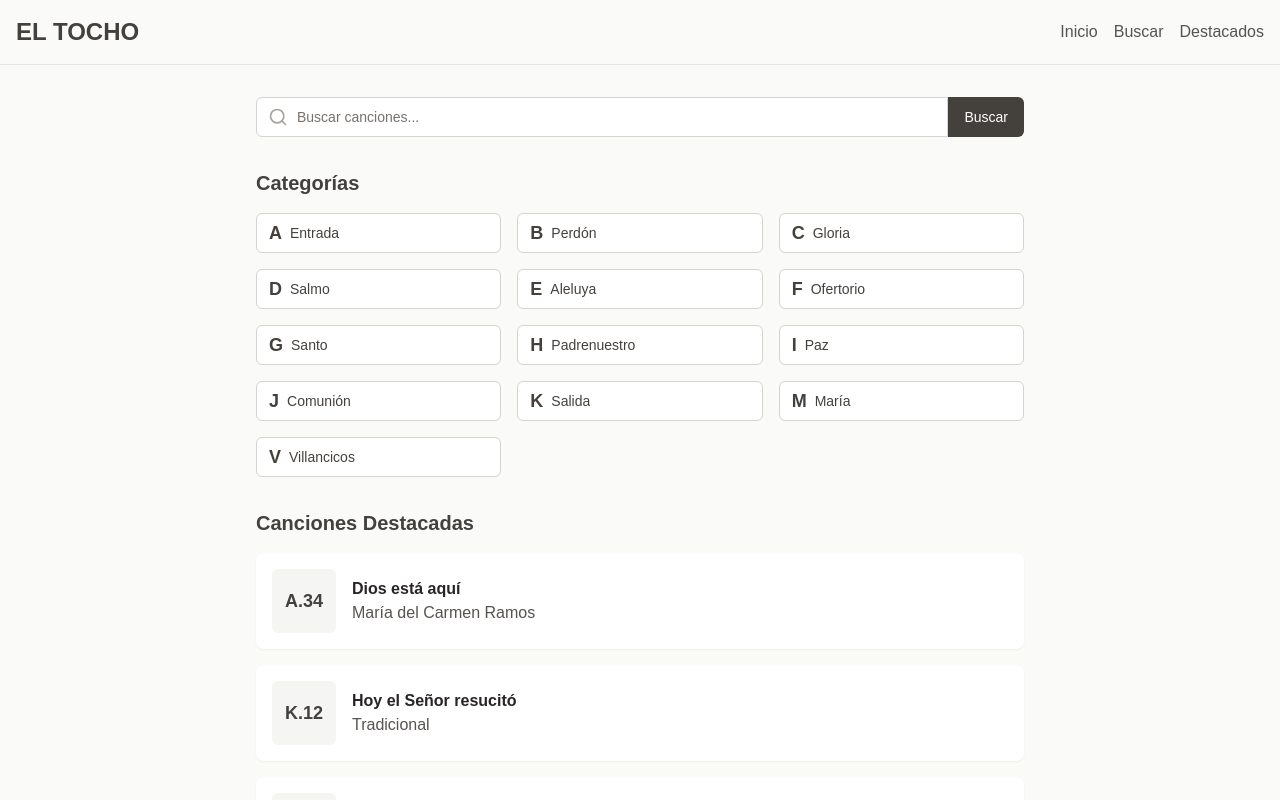
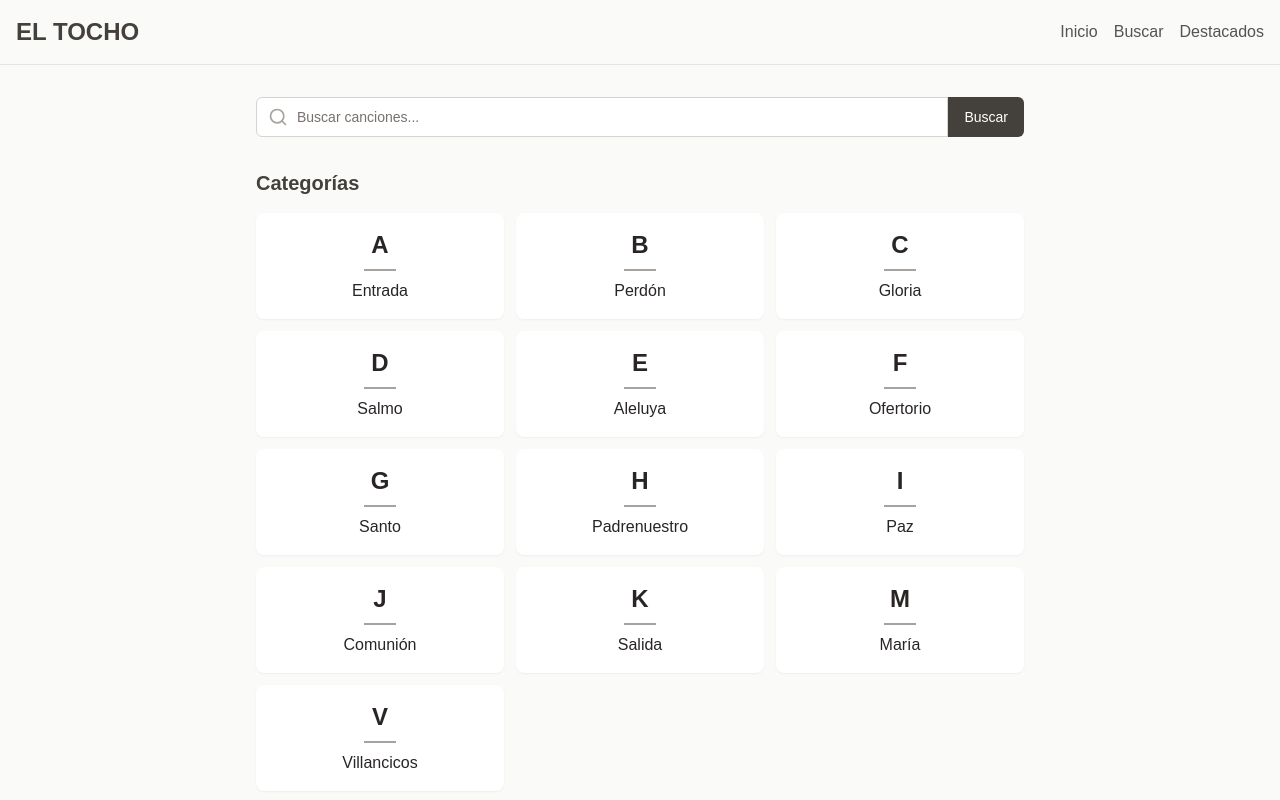
Before and after one commit to GonzaloPTE/el-tocho-next-js, a Next.js app: page / in a window 1280 px wide. Shown: the top 800 px of the page. Built offline with nearby package versions, Linux system fonts and the light colour scheme.

Commit message:
Botones de categorías separadores

```diff
--- a/components/pagina-inicio.tsx
+++ b/components/pagina-inicio.tsx
@@ -1,3 +1,6 @@
+"use client"
+
+import React from 'react';
 import { Search } from "lucide-react"
 import { Input } from "@/components/ui/input"
 import { Button } from "@/components/ui/button"
@@ -35,16 +38,13 @@ export function PaginaInicio() {
 
           <div>
             <h2 className="text-xl font-merriweather font-semibold mb-4 text-stone-700">Categorías</h2>
-            <div className="grid grid-cols-2 md:grid-cols-3 gap-4">
+            <div className="grid grid-cols-1 sm:grid-cols-2 md:grid-cols-3 gap-3">
               {CATEGORIAS.map((categoria: { letra: string; descripcion: string }) => (
-                <Button
-                  key={categoria.letra}
-                  variant="outline"
-                  className="bg-white text-stone-700 border-stone-300 hover:bg-stone-100 flex items-center justify-start space-x-2 py-2 px-3"
-                >
-                  <span className="font-semibold text-lg">{categoria.letra}</span>
-                  <span>{categoria.descripcion}</span>
-                </Button>
+                <div key={categoria.letra} className="flex flex-col items-center p-4 h-full bg-white rounded-lg shadow-sm transition-all duration-300 hover:bg-stone-100">
+                  <span className="text-2xl font-semibold">{categoria.letra}</span>
+                  <span className="w-8 h-0.5 bg-stone-400 my-2"></span>
+                  <p className="text-center">{categoria.descripcion}</p>
+                </div>
               ))}
             </div>
           </div>
```
